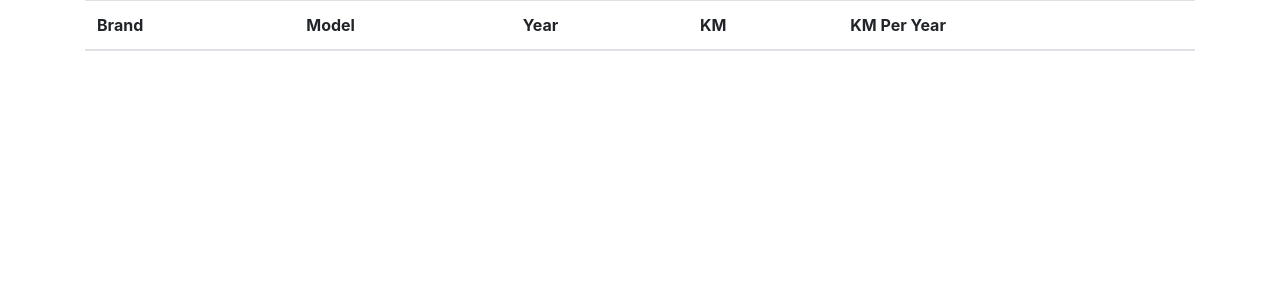
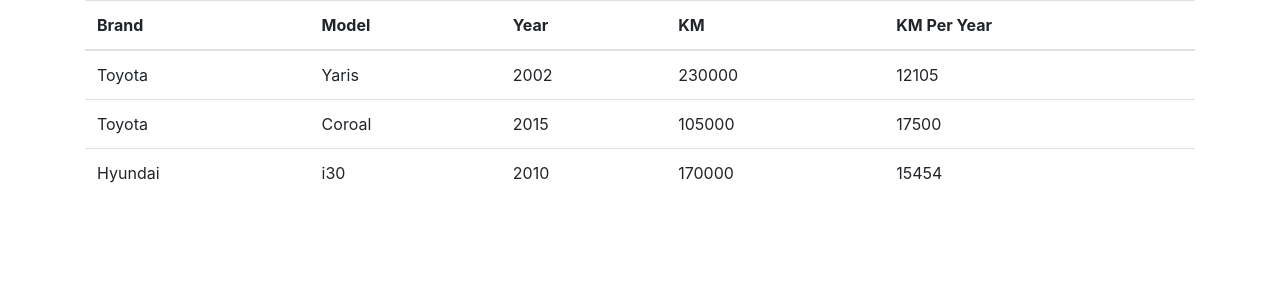
Before and after one commit to nirch/cars-app-react, a React (Create React App) app: page / in a window 1280 px wide. Shown: the top 300 px of the page. Built offline with nearby package versions, Linux system fonts and the light colour scheme.

Commit message:
CarRow component renders tr for the table in CarsPage

```diff
--- /dev/null
+++ b/src/components/CarRow/CarRow.js
@@ -0,0 +1,17 @@
+import './CarRow.css'
+
+function CarRow(props) {
+    const { car } = props;
+
+    return (
+        <tr className="c-carrow">
+            <td>{car.brand}</td>
+            <td>{car.model}</td>
+            <td>{car.year}</td>
+            <td>{car.km}</td>
+            <td>{parseInt(car.kmPerYear())}</td>
+        </tr>
+    )
+}
+
+export default CarRow;
--- a/src/pages/CarsPage.js
+++ b/src/pages/CarsPage.js
@@ -1,3 +1,4 @@
+import CarRow from '../components/CarRow/CarRow';
 import CarModel from '../model/CarModel';
 import './CarsPage.css';
 
@@ -9,9 +10,10 @@
     carsData.push(new CarModel("Hyundai", "i30", 2010, 170000));
 
     // convert car data into table rows
+    const carRows = carsData.map(car => <CarRow car={car}/>);
 
     return (
-        <div className="container">
+        <div className="p-cars container">
             <table className="table">
                 <thead>
                     <tr>
@@ -23,6 +25,7 @@
                     </tr>
                 </thead>
                 <tbody>
+                    {carRows}
                 </tbody>
             </table>
         </div>
```
Also changed, not shown: src/components/CarRow/CarRow.css (added), 1 other file (tests, documents, lock files or other folders).
